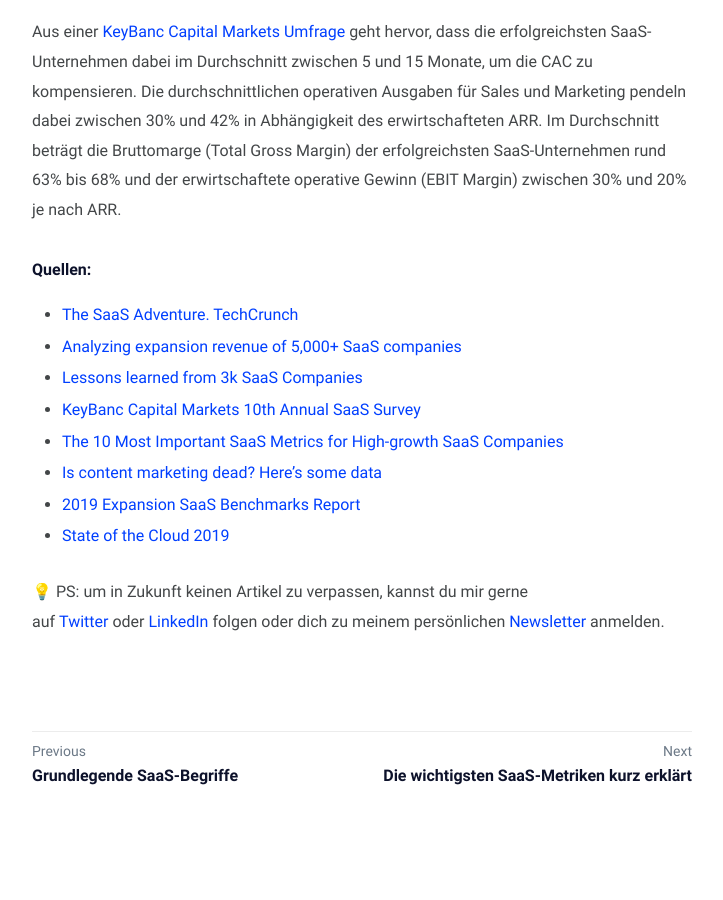
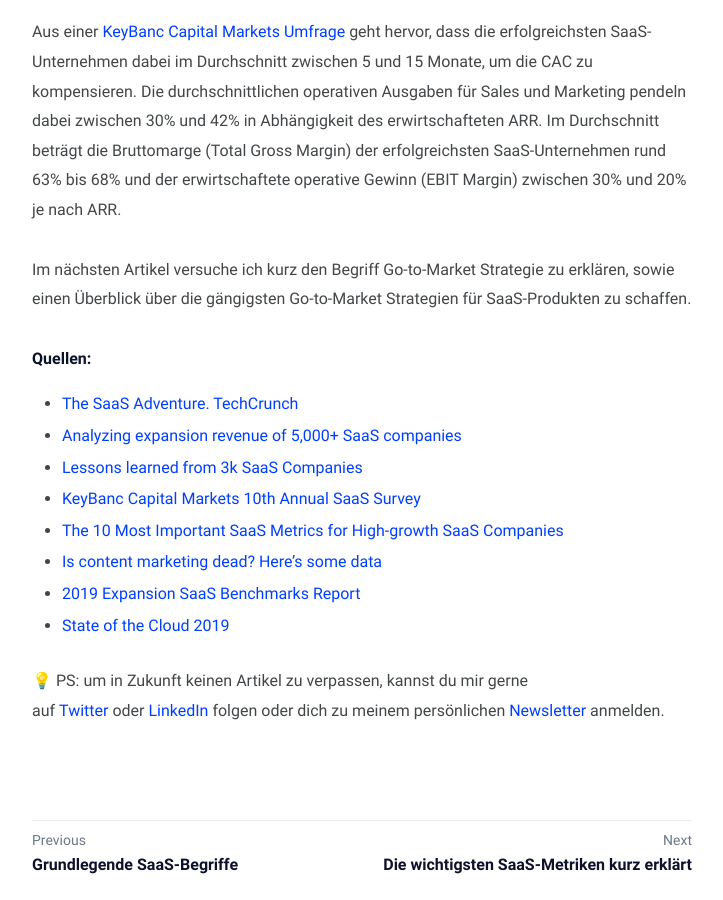
Before and after one commit to mariostnr/website, a Jekyll site: the page built from _posts/2021-05-13-saas-benchmarks.md, in a window 1280 px wide and 900 px high, scrolled down 4896 px. Shown: the whole window, without its empty margins (278-1001 px from the left). Built offline with Jekyll 4.4.1, drawn with Linux system fonts in a browser that asks for light colours.

Commit message:
Update Blog “2021-05-13-saas-benchmarks”

```diff
--- a/_posts/2021-05-13-saas-benchmarks.md
+++ b/_posts/2021-05-13-saas-benchmarks.md
@@ -78,6 +78,8 @@ Ein guter Indikator ist hierbei [das Verhältnis zwischen dem CLV und dem CAC, w
 
 Aus einer [KeyBanc Capital Markets Umfrage](https://www.key.com/kco/images/2019_KBCM_saas_survey_102319.pdf) geht hervor, dass die erfolgreichsten SaaS-Unternehmen dabei im Durchschnitt zwischen 5 und 15 Monate, um die CAC zu kompensieren. Die durchschnittlichen operativen Ausgaben für Sales und Marketing pendeln dabei zwischen 30% und 42% in Abhängigkeit des erwirtschafteten ARR. Im Durchschnitt beträgt die Bruttomarge (Total Gross Margin) der erfolgreichsten SaaS-Unternehmen rund 63% bis 68% und der erwirtschaftete operative Gewinn (EBIT Margin) zwischen 30% und 20% je nach ARR.
 
+Im nächsten Artikel versuche ich kurz den Begriff Go-to-Market Strategie zu erklären, sowie einen Überblick über die gängigsten Go-to-Market Strategien für SaaS-Produkten zu schaffen.
+
 **Quellen:**
 
 * [The SaaS Adventure. TechCrunch](https://techcrunch.com/2015/02/01/the-saas-travel-adventure/)
```
